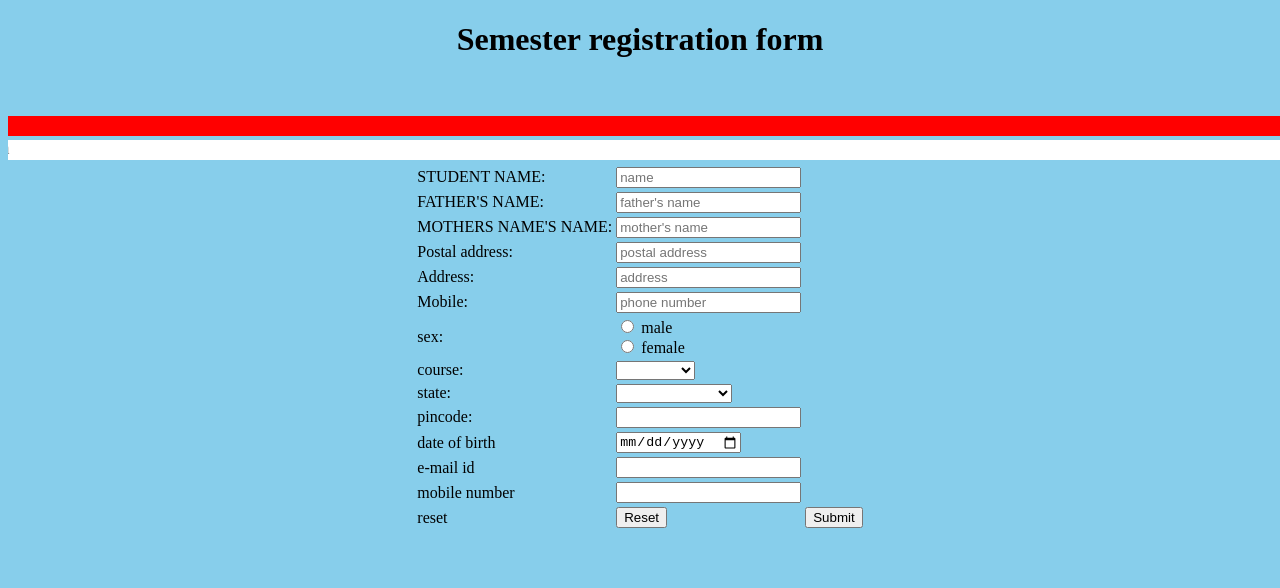
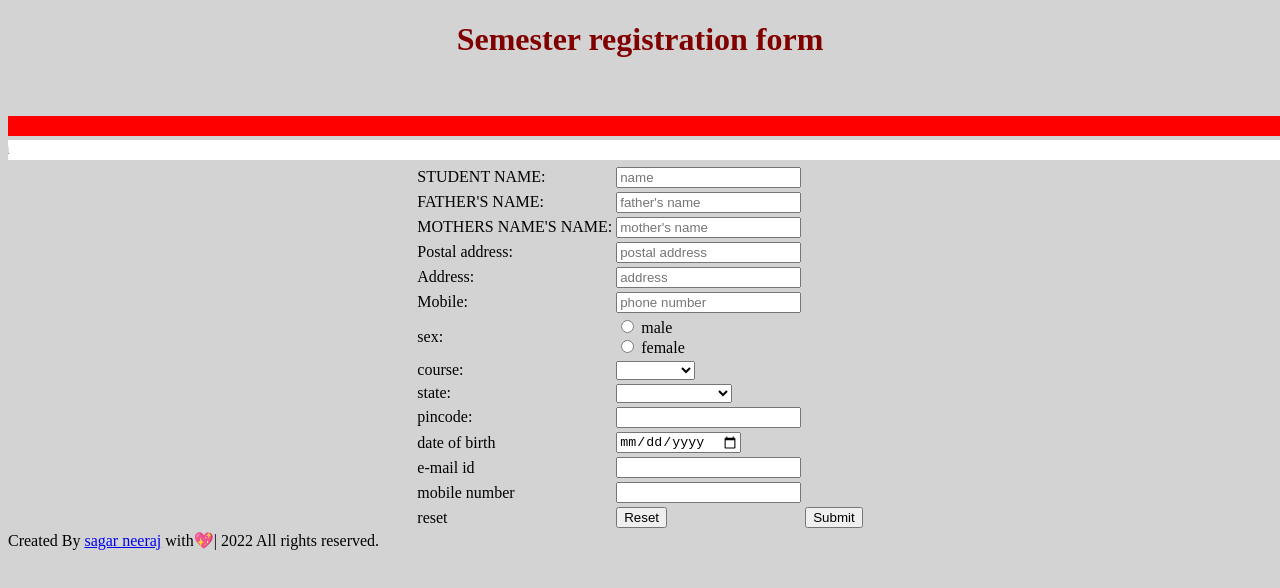
Before and after one commit to sagar598/Registration-form, a plain HTML site: page index.html in a window 1280 px wide. Shown: the top 588 px of the page. Drawn offline with Linux system fonts and the light colour scheme.

Commit message:
Update index.html

```diff
--- a/index.html
+++ b/index.html
@@ -8,10 +8,12 @@
     <title>sem registration form</title>
 </head>
 
-<body bgcolor="skyblue">
+<body bgcolor="lightgrey">
     <center>
-        <h1>Semester registration form</h1 <form>
+        <div>
+            <h1 style="color: maroon;">Semester registration form</h1 <form>
             <table style="font-size: 20;">
+        </div>
         <tr>
             <td>STUDENT NAME:</td>
             <td><input type="text" placeholder="name" id="name" required></td>
@@ -112,6 +114,10 @@
         </table>
         </form>
     </center>
+    <footer>
+        <span>Created By <a href="https://linkedin.com/in/sagar-neeraj">sagar neeraj</a> with💖| <span class="far fa-copyright"></span> 2022 All rights reserved.</span>
+    </footer>
+
 </body>
 
 </html>
```
Lines whose indentation alone changed are shown as unchanged.
